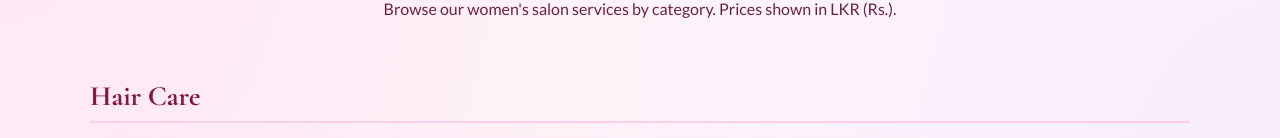
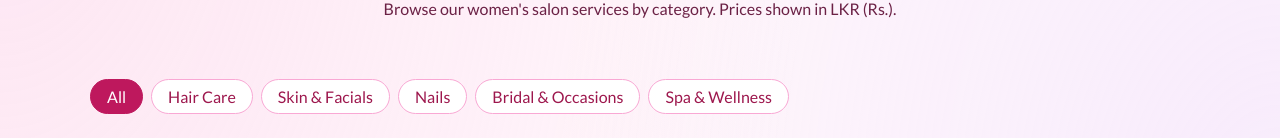
Before and after one commit to UdulaPahasara/SalonSystem, a React (Create React App) app in the folder frontend/: page /salon-app/services in a window 1280 px wide. Shown: the part 219-357 px from the top of the page. Built offline with nearby package versions, Linux system fonts and the light colour scheme; no server answers.

Commit message:
Add category filter to public services page

```diff
--- a/frontend/src/pages/public/ServicesPage.js
+++ b/frontend/src/pages/public/ServicesPage.js
@@ -29,6 +29,7 @@ function groupByCategory(services) {
 export default function ServicesPage() {
   const [grouped, setGrouped] = useState({});
   const [loading, setLoading] = useState(true);
+  const [activeCategory, setActiveCategory] = useState("");
 
   useEffect(() => {
     getAllServices()
@@ -48,10 +49,28 @@ export default function ServicesPage() {
         <p>Browse our women's salon services by category. Prices shown in LKR (Rs.).</p>
       </section>
 
+      {!loading && (
+        <div className="service-filter" role="group" aria-label="Filter by category">
+          {["", ...Object.keys(grouped)].map((category) => (
+            <button
+              key={category || "all"}
+              type="button"
+              className={`service-filter-btn${activeCategory === category ? " active" : ""}`}
+              aria-pressed={activeCategory === category}
+              onClick={() => setActiveCategory(category)}
+            >
+              {category || "All"}
+            </button>
+          ))}
+        </div>
+      )}
+
       {loading ? (
         <p className="public-loading">Loading services...</p>
       ) : (
-        Object.entries(grouped).map(([category, items]) => (
+        Object.entries(grouped)
+          .filter(([category]) => !activeCategory || category === activeCategory)
+          .map(([category, items]) => (
           <section key={category} className="service-category-block">
             <h3 className="service-category-title">{category}</h3>
             <div className="service-price-grid">
--- a/frontend/src/styles/PublicSite.css
+++ b/frontend/src/styles/PublicSite.css
@@ -473,3 +473,16 @@
     grid-template-columns: 1fr;
   }
 }
+
+.service-filter { display: flex; flex-wrap: wrap; gap: 0.5rem; margin: 0 0 1.5rem; }
+.service-filter-btn {
+  padding: 0.45rem 1rem;
+  border: 1px solid #f9a8d4;
+  border-radius: 999px;
+  background: #fff;
+  color: #9d174d;
+  font: inherit;
+  cursor: pointer;
+}
+.service-filter-btn.active,
+.service-filter-btn:hover { background: #be185d; border-color: #be185d; color: #fff; }
```
